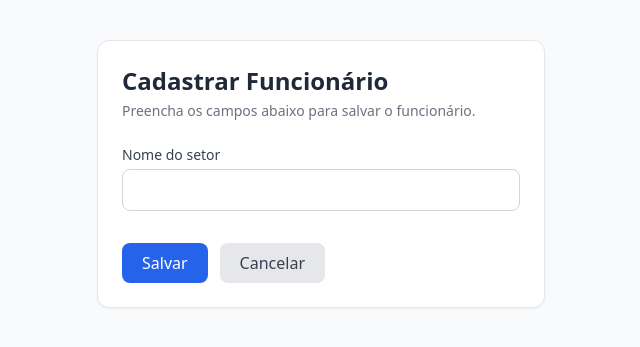
After one commit to danielbaumannbr/crud_php, a PHP site: page /create_setor.php in a window 1280 px wide. The commit adds this page. Shown: the top 347 px of the page, without its empty margins (319-959 px from the left). Run offline with PHP 8.4, Linux system fonts and the light colour scheme; a user stored in the database is signed in; data comes from the database, SQL or seed files in the repository; some libraries are stand-ins or nearby versions.

Commit message:
Add files via upload

```diff
--- /dev/null
+++ b/create_setor.php
@@ -0,0 +1,85 @@
+<?php
+require_once "auth.php";
+require_once "config.php";
+
+$nome =  "";
+$nome_erro = "";
+
+// Busca a lista de setores para o campo <select>
+$setores = [];
+$res_setores = mysqli_query($link, "SELECT * FROM setores ORDER BY nome ASC");
+if ($res_setores) {
+    while ($s = mysqli_fetch_assoc($res_setores)) {
+        $setores[] = $s;
+    }
+}
+
+if ($_SERVER["REQUEST_METHOD"] == "POST") {
+    // Validação do Nome
+    $input_nome = trim($_POST["nome"]);
+    if (empty($input_nome)) {
+        $nome_erro = "Por favor, insira um nome.";
+    } else {
+        $nome = $input_nome;
+    }
+
+
+    // Inserção no Banco
+    if (empty($nome_erro) && empty($endereco_erro) && empty($salario_erro) && empty($foto_erro) && empty($setor_erro)) {
+        $sql = "INSERT INTO setores (nome) VALUES (?)";
+
+        if ($stmt = mysqli_prepare($link, $sql)) {
+            mysqli_stmt_bind_param($stmt, "s", $param_nome);
+
+            $param_nome = $nome;
+
+
+            if (mysqli_stmt_execute($stmt)) {
+                header("location: index.php");
+                exit();
+            } else {
+                echo "Ops! Algo deu errado. Tente novamente.";
+            }
+            mysqli_stmt_close($stmt);
+        }
+    }
+    mysqli_close($link);
+}
+?>
+
+<!DOCTYPE html>
+<html lang="pt-BR">
+<head>
+    <meta charset="UTF-8">
+    <title>Criar Registro</title>
+    <script src="https://cdn.tailwindcss.com"></script>
+</head>
+<body class="bg-gray-50 text-gray-800 font-sans">
+    <div class="max-w-md mx-auto my-10 p-6 bg-white rounded-xl shadow-sm border border-gray-200">
+        <h2 class="text-2xl font-bold text-gray-800 mb-1">Cadastrar Funcionário</h2>
+        <p class="text-sm text-gray-500 mb-6">Preencha os campos abaixo para salvar o funcionário.</p>
+
+        <form action="<?php echo htmlspecialchars($_SERVER["PHP_SELF"]); ?>" method="post" enctype="multipart/form-data" class="space-y-4">
+
+
+            <div>
+                <label class="block text-sm font-medium text-gray-700 mb-1">Nome do setor</label>
+                <input type="text" name="nome" value="<?php echo $nome; ?>" class="w-full px-3 py-2 border rounded-lg focus:ring-2 focus:ring-blue-500 <?php echo (!empty($nome_erro)) ? 'border-red-500' : 'border-gray-300'; ?>">
+                <?php if(!empty($nome_erro)): ?>
+                    <span class="text-red-500 text-xs mt-1 block"><?php echo $nome_erro; ?></span>
+                <?php endif; ?>
+            </div>
+
+
+
+
+
+
+            <div class="pt-4 flex items-center gap-3">
+                <input type="submit" value="Salvar" class="bg-blue-600 hover:bg-blue-700 text-white font-medium px-5 py-2 rounded-lg transition cursor-pointer">
+                <a href="index.php" class="bg-gray-200 hover:bg-gray-300 text-gray-700 font-medium px-5 py-2 rounded-lg transition">Cancelar</a>
+            </div>
+        </form>
+    </div>
+</body>
+</html>
--- a/index.php
+++ b/index.php
@@ -34,6 +34,10 @@ require_once "config.php";
             <a href="create.php" class="bg-emerald-600 hover:bg-emerald-700 text-white font-medium px-4 py-2 rounded-lg transition inline-flex items-center gap-2 shadow-sm">
                 <i class="fa fa-plus"></i> Adicionar Novo Funcionário
             </a>
+            <a href="create_setor.php" class="bg-blue-600 hover:bg-blue-700 text-white font-medium px-4 py-2 rounded-lg transition inline-flex items-center gap-2 shadow-sm">
+                <i class="fa fa-plus"></i> Adicionar Novo Setor
+            </a>
+
         </div>
 
         <?php
```
